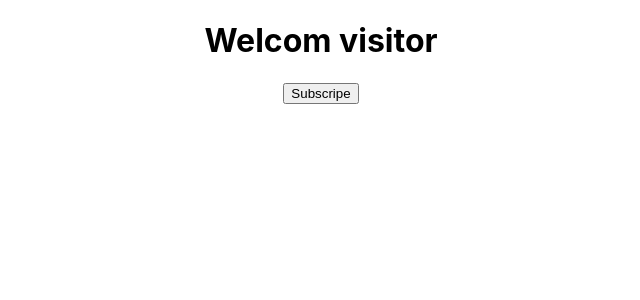
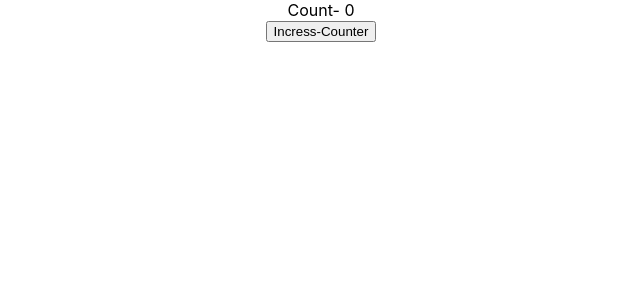
Before and after one commit to Mohamed-Ramadan1/react-codevolution, a React (Create React App) app: page / in a window 1280 px wide. Shown: the top 300 px of the page, without its empty margins (319-959 px from the left). Built offline with nearby package versions, Linux system fonts and the light colour scheme.

Commit message:
add new component

```diff
--- a/src/App.js
+++ b/src/App.js
@@ -4,6 +4,7 @@
 import Welcome from './Componets/Welcom';
 import Hello from './Componets/Hello';
 import Massage from './Componets/Massage'
+import Counter from './Componets/Counter'
 
 const App=()=> {
   return (
@@ -12,9 +13,10 @@
         <h2>You are so good</h2>
       </SayHello>
       <Welcome />
-      <Hello /> */}
+      <Hello />
+      <Massage /> */}
+      <Counter/>
 
-      <Massage/>
 
     </div>
   );
--- /dev/null
+++ b/src/Componets/Counter.js
@@ -0,0 +1,30 @@
+import React,{Component} from 'react';
+
+class Counter extends Component {
+    constructor () {
+        super()
+        this.state = {
+            count:0,
+        }
+
+    }
+
+
+    incressCounter() {
+        this.setState({
+            count:this.state.count+1,
+        })
+    }
+
+
+    render() {
+        return (
+            <div>
+                <div>Count- {this.state.count}</div>
+                <button onClick={()=>this.incressCounter()}>Incress-Counter</button>
+            </div>
+        );
+    }
+}
+
+export default Counter;
```
